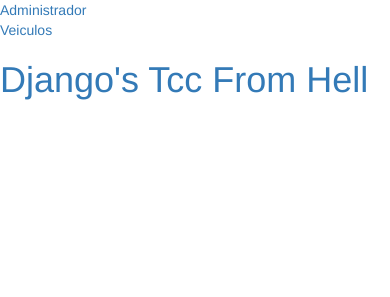
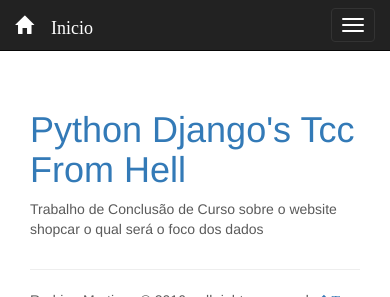
Before and after one commit to rodrigoMrtz/ProjetoShopcar, a Django app: page / in a window 390 px wide. Shown: the top 297 px of the page. Run offline with Django 3.2, Linux system fonts and the light colour scheme; data that the repository does not hold is empty; some libraries are stand-ins or nearby versions.

Commit message:
Adicionado pagina base e menu

```diff
--- /dev/null
+++ b/sitecar/shopcar/templates/base.html
@@ -0,0 +1,104 @@
+<!DOCTYPE html>
+<html lang="en">
+  <head>
+    {% load staticfiles %}
+
+    <meta charset="utf-8">
+    <meta name="viewport" content="width=device-width, initial-scale=1.0">
+    <meta name="description" content="">
+    <meta name="author" content="">
+
+    {% block title %}
+      <title>Django Tcc's</title>
+    {% endblock title %}
+
+    <!-- Bootstrap core CSS -->
+    <link href="{% static "css/bootstrap.css.map" %}" rel="stylesheet">
+    <link href="{% static "css/bootstrap.css" %}" rel="stylesheet">
+    <link rel="stylesheet" href="{% static "font-awesome/css/font-awesome.min.css" %}">
+    <!-- <link href="{% static "css/thumbnail-gallery.css" %}" rel="stylesheet"> -->
+
+    <!-- Bootstrap core JavaScript
+    ================================================== -->
+    <!-- Placed at the end of the document so the pages load faster -->
+    <!-- <script src="http://code.jquery.com/jquery-1.10.1.min.js"></script> -->
+    <script src="{% static "js/jquery.js" %}"></script>
+    <script src="{% static "js/bootstrap.min.js" %}"></script>
+    <script src="{% static "js/angular.js" %}"></script>
+
+    {% block css %}
+          <style type="text/css">
+      /* Move down content because we have a fixed navbar that is 50px tall */
+      body {
+        padding-top: 50px;
+        padding-bottom: 40px;
+        color: #5a5a5a;
+      }
+    </style>
+    {% endblock css %}
+    <!-- HTML5 shim and Respond.js IE8 support of HTML5 elements and media queries -->
+    <!--[if lt IE 9]>
+      <script src="/static/js/html5shiv.js"></script>
+      <script src="/static/js/respond.min.js"></script>
+    <![endif]-->
+
+    {% block js %}
+
+    {% endblock js %}
+
+  </head>
+
+
+
+  <!-- <body ng-app="base"> -->
+  <body>
+
+
+    <!-- MENU -->
+    {% include "menu.html" %}
+
+    <br>
+    <br>
+
+  <div class="container">
+
+
+
+
+    {% block content %}
+
+    {% endblock content %}
+
+
+
+
+
+
+    <!-- FOOTER -->
+<footer>
+  <div class="container">
+    <div class="row clearfix">
+      <div class="col-md-12 column">
+      <hr>
+        <p class="pull-right"><a href="#"><span class="glyphicon glyphicon-chevron-up">Topo</span></a></p>
+        <p>Rodrigo Martinez &copy; 2016 &middot; all rights reserved. <a rel="license" href="http://creativecommons.org/licenses/by-nc-sa/3.0/" target="_blank"><img alt="Creative Commons License" style="border-width:0" src="http://i.creativecommons.org/l/by-nc-sa/3.0/br/80x15.png" /></a>
+        Fonte dos dados: <a href="http://www.shopcar.com.br" target="_blank">Shopcar</a>
+        </p>
+      </div>
+    </div>
+  </div>
+</footer>
+</div> <!-- /container -->
+
+
+
+    <script>
+      if(!window.Global){
+        window.Global = [];
+      }
+      Global.angular_dependencies = {% block angulardependencies %}[]{% endblock angulardependencies %};
+    </script>
+
+
+  </body>
+</html>
--- /dev/null
+++ b/sitecar/shopcar/templates/menu.html
@@ -0,0 +1,40 @@
+ <div class="navbar navbar-inverse navbar-fixed-top">
+      <div class="container">
+        <div class="navbar-header">
+          <button type="button" class="navbar-toggle" data-toggle="collapse" data-target=".navbar-collapse">
+            <span class="icon-bar"></span>
+            <span class="icon-bar"></span>
+            <span class="icon-bar"></span>
+          </button>
+          <a class="navbar-brand" href="/index"><span class="glyphicon glyphicon-home"/> Inicio</a>
+        </div>
+        <div class="navbar-collapse collapse">
+          <ul class="nav navbar-nav">
+            <li><a href="#"><span class="glyphicon glyphicon-tags"></span> WIP</a></li>
+            <li><a href="/veiculos"><span class="glyphicon glyphicon-shopping-cart"></span> Veículos</a></li>
+            <li><a href="/admin"><span class="glyphicon glyphicon-user"></span> Administrador</a></li>
+            <li class="dropdown">
+              <a href="#" class="dropdown-toggle" data-toggle="dropdown"><span class="glyphicon glyphicon-user"></span> Admin <b class="caret"></b></a>
+              <ul class="dropdown-menu">
+                <li class="dropdown-header">Seção A</li>
+                <li><a href="#">WIP</a></li>
+                <li><a href="#">WIP</a></li>
+                <li class="divider"></li>
+                <li class="dropdown-header">Seção B</li>
+                <li><a href="#">WIP</a></li>
+                <li><a href="#">WIP</a></li>
+
+
+              </ul>
+            </li>
+
+          </ul>
+
+          <ul class="nav navbar-nav navbar-right">
+
+            <li><a href="#"><span class="glyphicon glyphicon-exclamation-sign"></span> Sobre</a></li>
+
+          </ul>
+        </div><!--/.navbar-collapse -->
+      </div>
+    </div>
--- a/sitecar/shopcar/templates/pagination.html
+++ b/sitecar/shopcar/templates/pagination.html
@@ -9,11 +9,11 @@
 			{% if page_obj.number == pg %}
 			    <li class="active"><a href="?page={{ pg }}">{{ pg }}</a></li>
 			{% else %}
-			    <li><a href="?page={{ pg }}">{{ pg }}</a></li>
+			    <li class=""><a href="?page={{ pg }}">{{ pg }}</a></li>
 			{% endif %}
 		    {% endfor %}
 		    {% if page_obj.has_next %}
-			<li><a href="?page={{ page_obj.next_page_number }}">&raquo;</a></li>
+			<li class="alo"><a href="?page={{ page_obj.next_page_number }}">&raquo;</a></li>
 		    {% endif %}
 		</ul>
 	    </div>
--- a/sitecar/shopcar/templates/shopcar/index.html
+++ b/sitecar/shopcar/templates/shopcar/index.html
@@ -1,3 +1,4 @@
+{% extends 'base.html' %}
 <!DOCTYPE html>
 <html>
     <head>
@@ -7,19 +8,15 @@
     <!-- Bootstrap core CSS -->
     <link href="{% static 'css/bootstrap.css' %}" rel="stylesheet">
     </head>
+    {% block content %}
     <body>
-	<div><a href='../admin'>Administrador</a>
-	<div><a href='../veiculos'>Veiculos</a>
+    <div class="container">
         <div>
-	    <h1><a href="/">Django's Tcc From Hell</a></h1>
+	    <h1><a href="../veiculos">Python Django's Tcc From Hell</a></h1>
 	</div>
 
-
-        {% for veiculo in veiculos %}
-	    <div>
-		<p>Veiculo: {{ veiculo.modelo}}</p>
-		<p>Preço: {{ veiculo.preco}}</p>
-	    </div>
-	{% endfor %}
+	<p>Trabalho de Conclusão de Curso sobre o website shopcar o qual será o foco dos dados</p>
+    </div>
+    {% endblock content %}
     </body>
 </html>
--- a/sitecar/shopcar/views.py
+++ b/sitecar/shopcar/views.py
@@ -1,6 +1,6 @@
 from django.shortcuts import render
 from .models import Veiculo
-from django.views.generic.list import ListView
+from django.views.generic import ListView, TemplateView
 
 def index(response):
     veiculos = Veiculo.objects.all()
@@ -19,7 +19,3 @@
         if q is not None:
             v = v.filter(modelo__icontains=q)
         return v
-
-    def index(response):
-        veiculos = Veiculo.objects.all()
-        return render(response, 'shopcar/index.html', {'veiculos': veiculos})
--- a/sitecar/sitecar/urls.py
+++ b/sitecar/sitecar/urls.py
@@ -20,7 +20,7 @@
 
 urlpatterns = [
     url(r'^admin/', admin.site.urls),
-    url(r'^$', 'shopcar.views.index', name='home'),
-    url(r'^index$', 'shopcar.views.index', name='home'),
+    url(r'^$', 'shopcar.views.index'),
+    url(r'^index', 'shopcar.views.index'),
     url(r'^veiculos/$', ListaVeiculo.as_view(), name='ListaVeiculo'),
 ]
```
Also changed, not shown: sitecar/requirements.txt (added, +58 -0 lines), sitecar/shopcar/templates/shopcar/veiculos/veiculo_list.html (+4 -3 lines), sitecar/shopcar/teste.py (added, +75 -0 lines), 1 other file.
